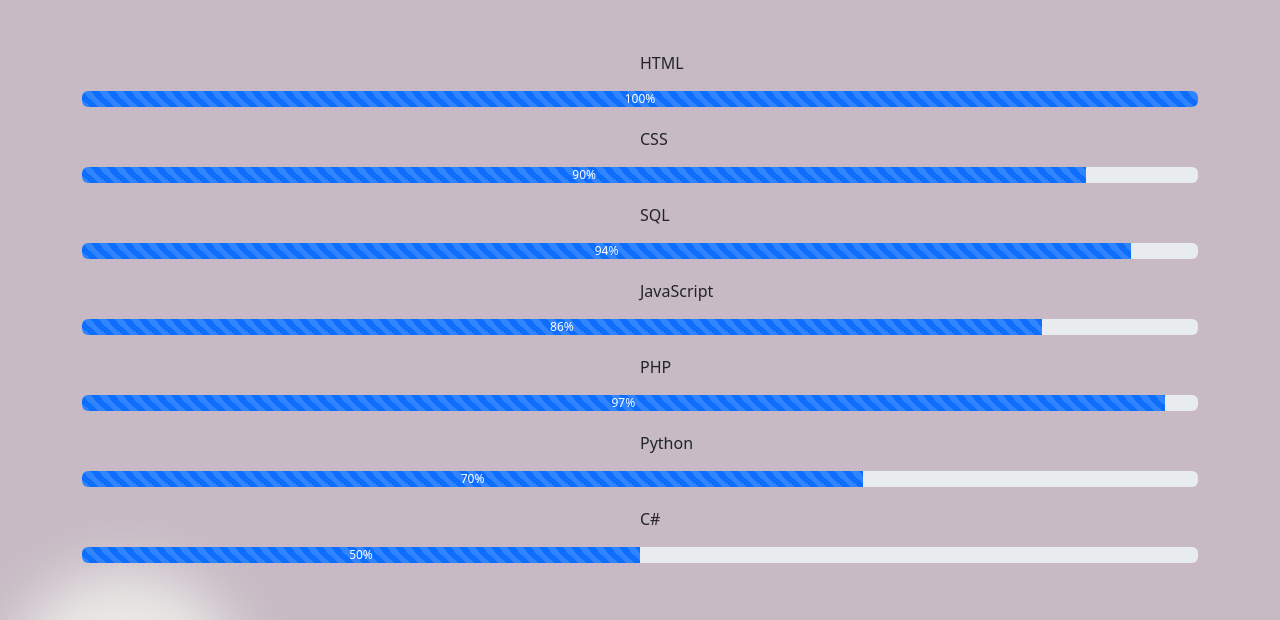
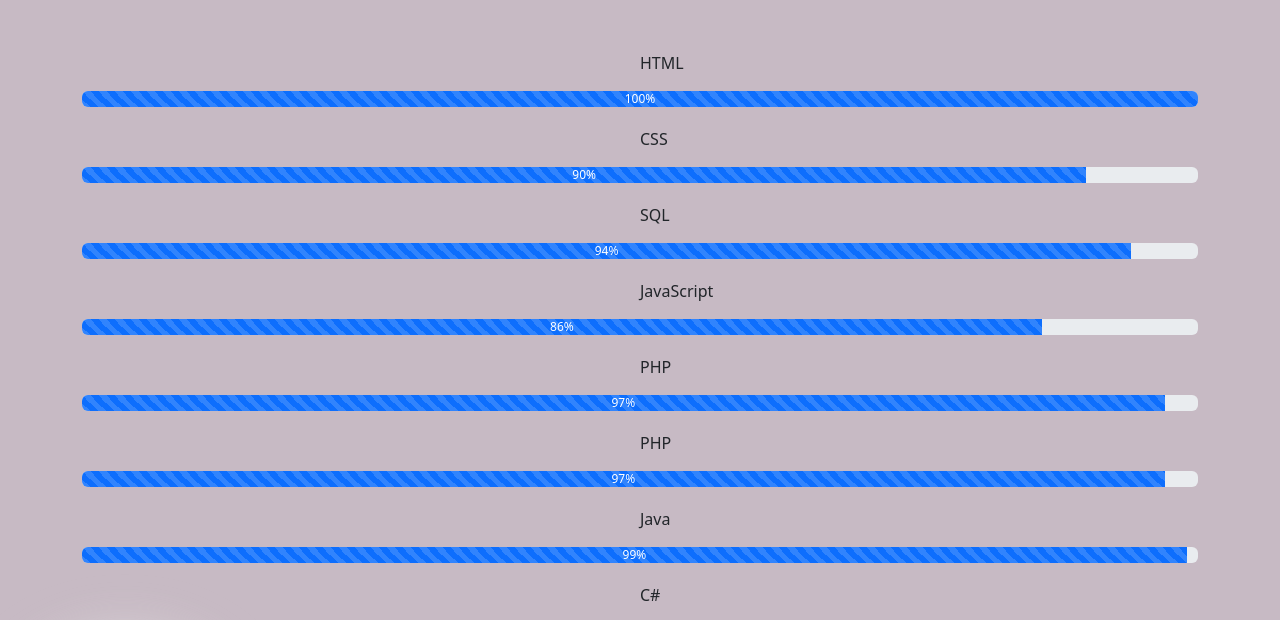
Before and after one commit to 1Nia1/progress1, a plain HTML site: page index.html in a window 1280 px wide. Shown: the part 177-797 px from the top of the page. Drawn offline with nearby package versions, Linux system fonts and the light colour scheme.

Commit message:
Update index.html

```diff
--- a/index.html
+++ b/index.html
@@ -6,7 +6,7 @@
     <title>Bootstrap Demo</title>
     <link href="https://cdn.jsdelivr.net/npm/bootstrap@5.3.4/dist/css/bootstrap.min.css" rel="stylesheet" integrity="sha384-DQvkBjpPgn7RC31MCQoOeC9TI2kdqa4+BSgNMNj8v77fdC77Kj5zpWFTJaaAoMbC" crossorigin="anonymous">
     <style>
-        .pg1, .pg2, .pg3, .pg4, .pg5, .pg6 {
+        .pg1, .pg2, .pg3, .pg4, .pg5, .pg6,.pg7 {
             margin: 20px auto;
         }
         body {
@@ -68,10 +68,16 @@
                 <div class="progress-bar progress-bar-striped progress-bar-animated" style="width: 97%">97%</div>
               </div>
               </div>
-              <div class="pg6">
-                  <p style="margin-left:50%;">Python</p>
-                <div class="progress" role="progressbar" aria-label="Animated striped example" aria-valuenow="70" aria-valuemin="0" aria-valuemax="100">
-                    <div class="progress-bar progress-bar-striped progress-bar-animated" style="width: 70%">70%</div>
+         <div class="pg6">
+              <p style="margin-left:50%;">PHP</p>
+            <div class="progress" role="progressbar" aria-label="Animated striped example" aria-valuenow="97" aria-valuemin="0" aria-valuemax="100">
+                <div class="progress-bar progress-bar-striped progress-bar-animated" style="width: 97%">97%</div>
+              </div>
+              </div>
+              <div class="pg7">
+                  <p style="margin-left:50%;">Java</p>
+                <div class="progress" role="progressbar" aria-label="Animated striped example" aria-valuenow="99" aria-valuemin="0" aria-valuemax="100">
+                    <div class="progress-bar progress-bar-striped progress-bar-animated" style="width: 99%">99%</div>
                   </div>
                   </div>
 
```
